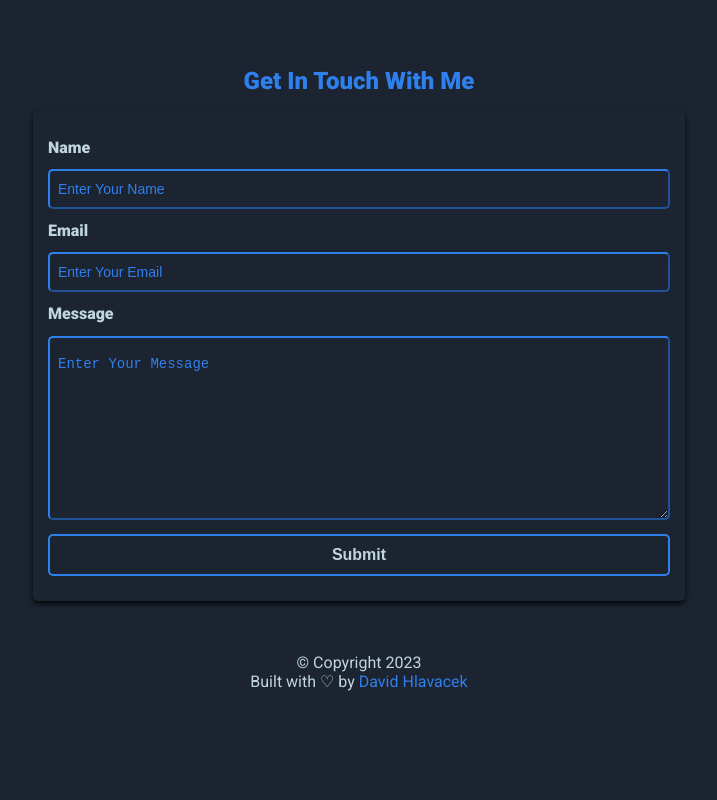
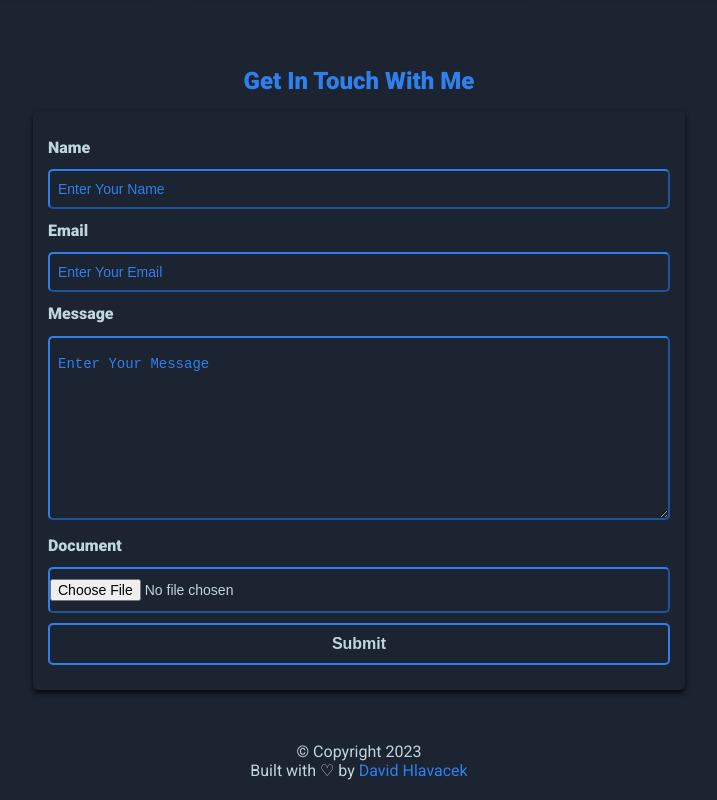
Before and after one commit to DavidHlavacek/DavidHlavacek.github.io, a plain HTML site: page index.html in a window 1280 px wide. Shown: the part 1717-2517 px from the top of the page, without its empty margins (281-998 px from the left). Before the commit the page ends 2428 px from the top, so only its background shows below. Drawn offline with nearby package versions, Linux system fonts and the light colour scheme; a script that the page names is missing.

Commit message:
Added File upload

```diff
--- a/assets/css/styles.css
+++ b/assets/css/styles.css
@@ -66,6 +66,7 @@ nav {
 
 nav h1 {
   color: var(--primary-color);
+  background-color: hsl(219, 26%, 12%);
 }
 
 nav a {
--- a/index.html
+++ b/index.html
@@ -209,7 +209,7 @@
         <h2>Get In Touch With Me</h2>
         <div class="contact-form-container">
           <div class="contact-form">
-            <form action="https://formspree.io/f/xbjeaarg" method="POST">
+            <form action="https://formspree.io/f/xbjeaarg" method="POST" enctype="multipart/form-data">
               <div class="form-control">
                 <label for="name">Name</label>
                 <input
@@ -243,6 +243,17 @@
                   class="input-field"
                   required
                 ></textarea>
+              </div>
+              <div class="form-control">
+                <label for="file">Document</label>
+                <input
+                  type="file"
+                  id="file"
+                  name="file"
+                  placeholder="Enter Your Email"
+                  class="input-field"
+                  required
+                />
               </div>
               <input
                 type="submit"
```
